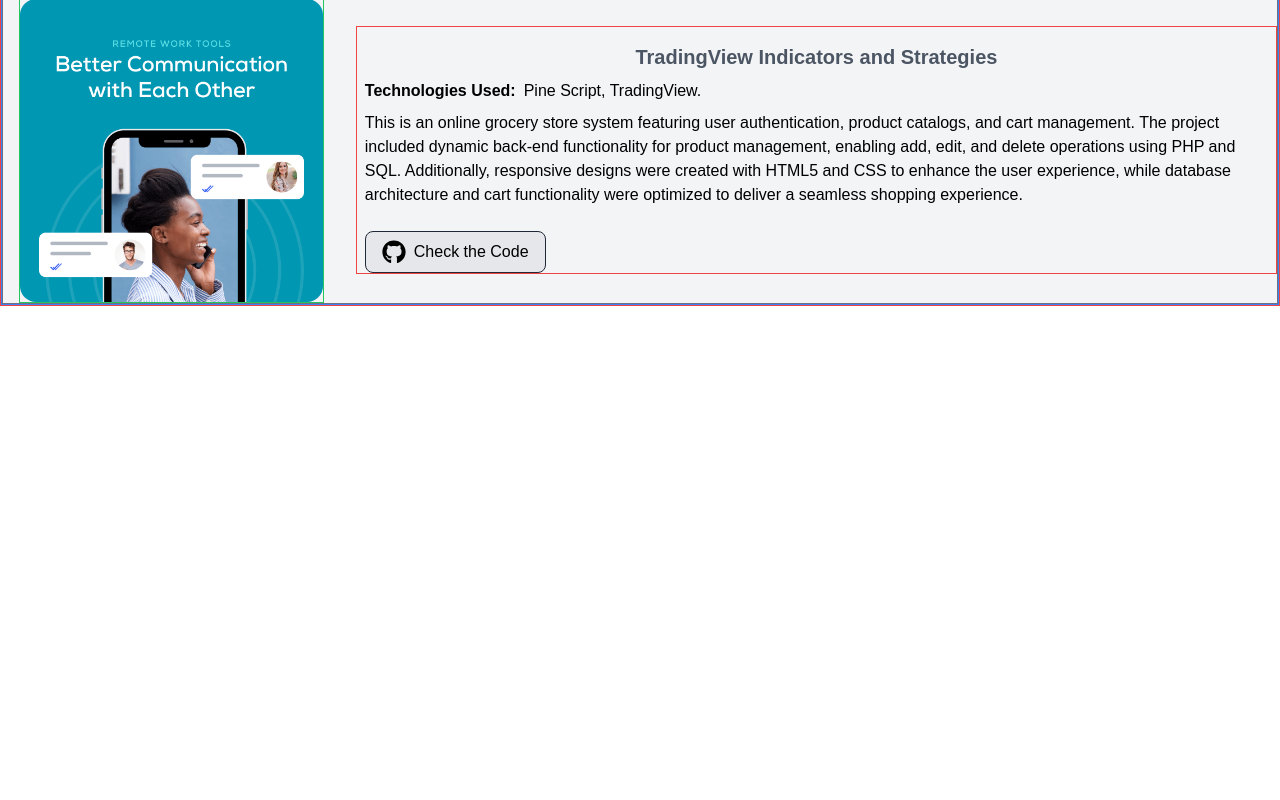
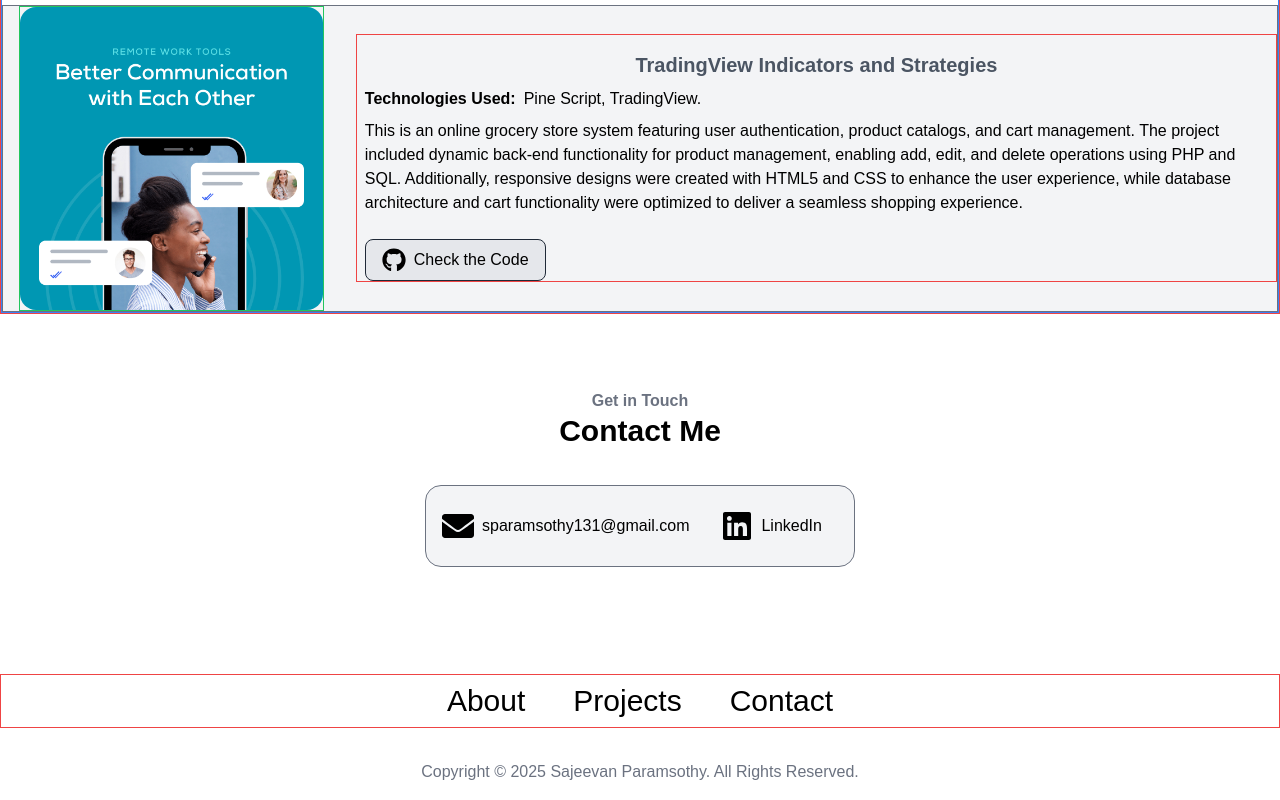
Before and after one commit to nsp1425/portfolio, a React (Vite) app: page / in a window 1280 px wide. Shown: the part 1891-2691 px from the top of the page. Before the commit the page ends 2197 px from the top, so only its background shows below. Built offline with nearby package versions, Linux system fonts and the light colour scheme.

Commit message:
Added Contact and Footer sections. Fixed Navbar layout.

```diff
--- a/index.html
+++ b/index.html
@@ -1,5 +1,5 @@
 <!DOCTYPE html>
-<html lang="en">
+<html lang="en" class="scroll-smooth">
   <head>
     <meta charset="UTF-8" />
     <!-- Need to change icon -->
--- a/src/App.jsx
+++ b/src/App.jsx
@@ -1,6 +1,8 @@
 import Navbar from "./components/Navbar";
 import Hero from "./components/Hero";
 import Projects from "./components/Projects";
+import Contact from "./components/Contact";
+import Footer from "./components/Footer";
 
 const App = () => {
   return (
@@ -8,6 +10,8 @@ const App = () => {
       <Navbar />
       <Hero />
       <Projects />
+      <Contact />
+      <Footer />
     </>
   );
 };
--- /dev/null
+++ b/src/components/Contact.jsx
@@ -0,0 +1,36 @@
+import { FaLinkedin, FaEnvelope } from "react-icons/fa";
+
+const Contact = () => {
+  return (
+    <section
+      id="contact"
+      className="flex flex-col items-center justify-center min-h-[45vh]"
+    >
+      <p className="font-semibold  text-gray-500">Get in Touch</p>
+      <h1 className="text-xl font-bold mb-1 md:text-3xl">Contact Me</h1>
+
+      <div className="flex justify-center flex-wrap items-center gap-4 border rounded-2xl border-gray-500 bg-gray-100 m-8 p-4 max-w-max">
+        <a
+          href="mailto:sparamsothy131@gmail.com"
+          className="flex flex-wrap items-center justify-center"
+        >
+          <FaEnvelope className="h-8 w-8 inline mr-2" />
+          sparamsothy131@gmail.com
+        </a>
+        <a
+          href="https://linkedin.com/in/sajeevan-paramsothy
+
+            "
+          target="_blank"
+          rel="noopener noreferrer"
+          className="flex items-center justify-center px-4 py-2 hover:text-blue-600 transition-all"
+        >
+          <FaLinkedin className="h-8 w-8 inline mr-2" />
+          LinkedIn
+        </a>
+      </div>
+    </section>
+  );
+};
+
+export default Contact;
--- /dev/null
+++ b/src/components/Footer.jsx
@@ -0,0 +1,18 @@
+import NavItems from "./NavItems";
+
+const Footer = () => {
+  return (
+    <footer>
+      <nav>
+        <div className=" flex flex-wrap justify-center items-center border border-red-500">
+          <NavItems />
+        </div>
+      </nav>
+      <p className="text-center text-gray-500 mt-8 mb-4">
+        Copyright &#169; 2025 Sajeevan Paramsothy. All Rights Reserved.
+      </p>
+    </footer>
+  );
+};
+
+export default Footer;
--- a/src/components/NavItems.jsx
+++ b/src/components/NavItems.jsx
@@ -1,8 +1,6 @@
-import { Link } from "react-scroll";
-
 const NavItems = () => {
   const linkStyle =
-    "text-black text-2  xl hover:text-gray-500 hover:underline block p-2 text-center  transition-all duration-300 ease-in-out lg:text-3xl md:text-2xl";
+    "text-2xl hover:text-gray-500 hover:underline block p-2 transition-all duration-300 ease-in-out lg:text-3xl ";
   return (
     // absolute: Positions the dropdown container relative to the closest positioned ancestor
     // top-full: Places the dropdown container outside and below the parent element.
@@ -10,15 +8,23 @@ const NavItems = () => {
     // space-y-1: Adds vertical spacing of 4px between the links.
     <>
       {/* <div className="flex"> */}
-      <Link className={linkStyle} to="about">
-        About
-      </Link>
-      <Link className={linkStyle} to="projects">
-        Projects
-      </Link>
-      <Link className={linkStyle} to="contact">
-        Contact
-      </Link>
+      <ul className="flex flex-col gap-4 md:flex-row md:gap-8 list-none">
+        <li>
+          <a href="#about" className={linkStyle}>
+            About
+          </a>
+        </li>
+        <li>
+          <a href="#projects" className={linkStyle}>
+            Projects
+          </a>
+        </li>
+        <li>
+          <a href="#contact" className={linkStyle}>
+            Contact
+          </a>
+        </li>
+      </ul>
     </>
   );
 };
--- a/src/components/Navbar.jsx
+++ b/src/components/Navbar.jsx
@@ -11,14 +11,14 @@ const Navbar = () => {
             item-center:        Vertically aligns the child elements within the height of the navbar
             justify-between:    Positions the child elements at opposite ends of the navbar
         */}
-      <div className="flex items-center justify-around h-[17vh] w-full ">
+      <div className="flex items-center justify-between px-4 md:justify-around h-[12vh] w-full ">
         {/* Left: Name */}
         <div className="text-xl text-center text-black cursor-default lg:text-3xl md:text-2xl">
           Sajeevan Paramsothy
         </div>
 
         <div
-          className="text-3xl cursor-pointer  md:hidden "
+          className="text-3xl cursor-pointer relative inline-block  md:hidden "
           onClick={() => setIsOpenMenu((prevState) => !prevState)}
         >
           {isOpenMenu ? <FaTimes /> : <FaBars />}
@@ -28,7 +28,7 @@ const Navbar = () => {
         </div>
       </div>
       {isOpenMenu && (
-        <div className="md:hidden ">
+        <div className="md:hidden absolute right-0 w-fit bg-white overflow-hidden transition-all duration-300 ease-in-out border border-green-500">
           <NavItems />
         </div>
       )}
--- a/src/components/Projects.jsx
+++ b/src/components/Projects.jsx
@@ -3,7 +3,7 @@ import { projectsInfo } from "../constants";
 
 const Projects = () => {
   return (
-    <section id="projects" className="relative border border-red-500">
+    <section id="projects" className="relative border border-red-500 mt-12">
       <p className="text-center ">Browse My Recent</p>
       <h1 className="text-xl text-center font-bold mb-1 md:text-3xl">
         Projects
```
